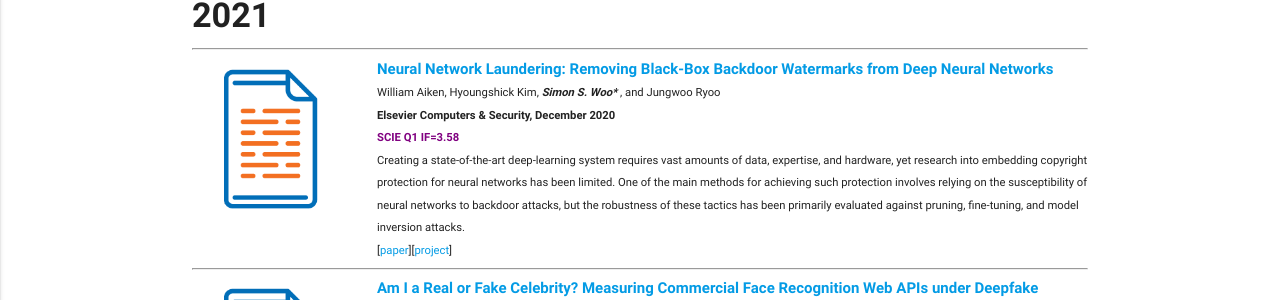
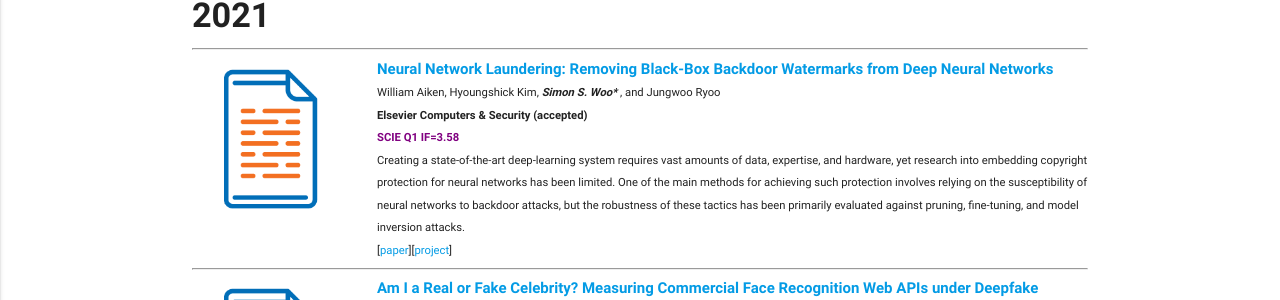
Before and after one commit to Yurim990507/DASH-Lab.github.io, a Jekyll site: the page built from example2.md, in a window 1280 px wide and 900 px high. Shown: the part 162-462 px from the top of the window. Built offline with Jekyll 4.4.1, drawn with Linux system fonts in a browser that asks for light colours.

Commit message:
Update example2.md

```diff
--- a/example2.md
+++ b/example2.md
@@ -29,7 +29,7 @@ permalink: /Publications/
             <tbody>
 
                 <tr> <p style="margin-top: 0px;margin-bottom: 0px;"> <small> William Aiken, Hyoungshick Kim, <i><b>Simon S. Woo*</b> </i>, and Jungwoo Ryoo </small> </p> </tr>
-                    <tr> <p style="margin-top: 0px;margin-bottom: 0px;"> <small> <b> Elsevier Computers & Security, December 2020 </b> </small> </p> </tr>
+                    <tr> <p style="margin-top: 0px;margin-bottom: 0px;"> <small> <b> Elsevier Computers & Security (accepted) </b> </small> </p> </tr>
                     <tr> <p style="margin-top: 0px;margin-bottom: 0px;"> <small> <b><font color='purple'>SCIE Q1 IF=3.58</font></b> </small>  </p> </tr>
 					<tr> <p style="margin-top: 0px;margin-bottom: 0px;"> <small>Creating a state-of-the-art deep-learning system requires vast amounts of data, expertise, and hardware, yet research into embedding copyright protection for neural networks has been limited. One of the main methods for achieving such protection involves relying on the susceptibility of neural networks to backdoor attacks, but the robustness of these tactics has been primarily evaluated against pruning, fine-tuning, and model inversion attacks. </small>  </p> </tr>
                 <tr> <p style="margin-top: 0px;margin-bottom: 0px;"> <small> [<a href="https://arxiv.org/abs/2004.11368">paper</a>][<a href="https://arxiv.org/abs/2004.11368">project</a>]</small>  </p> </tr>
```
